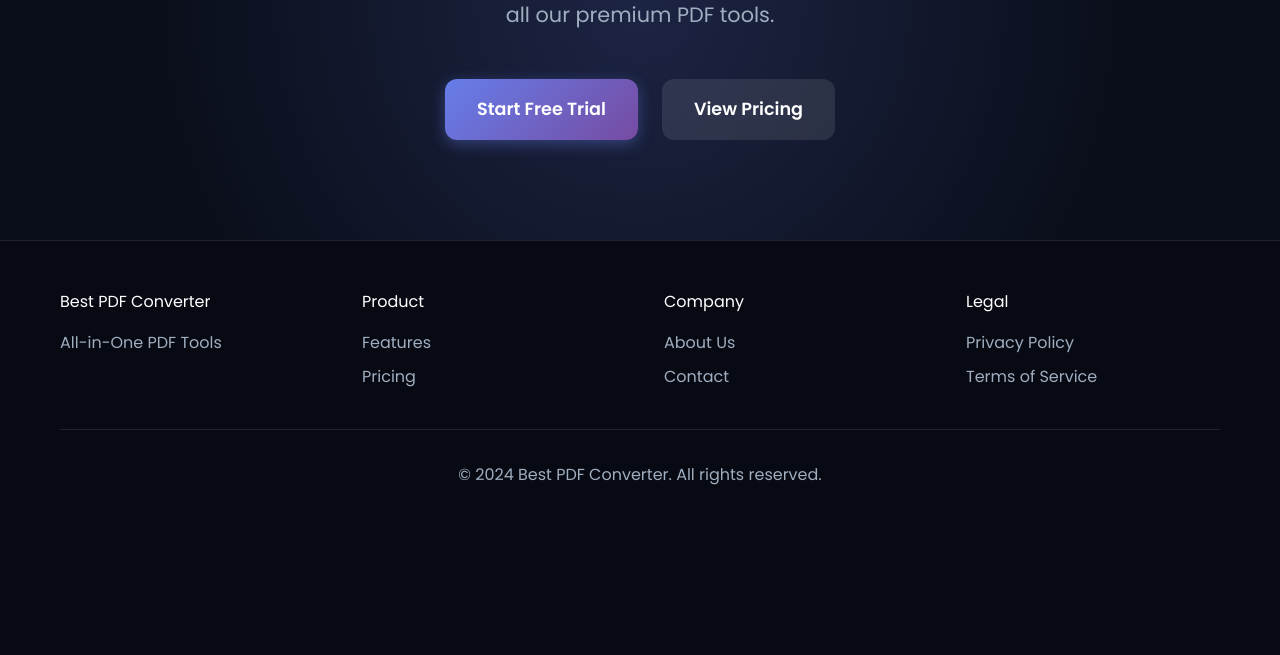
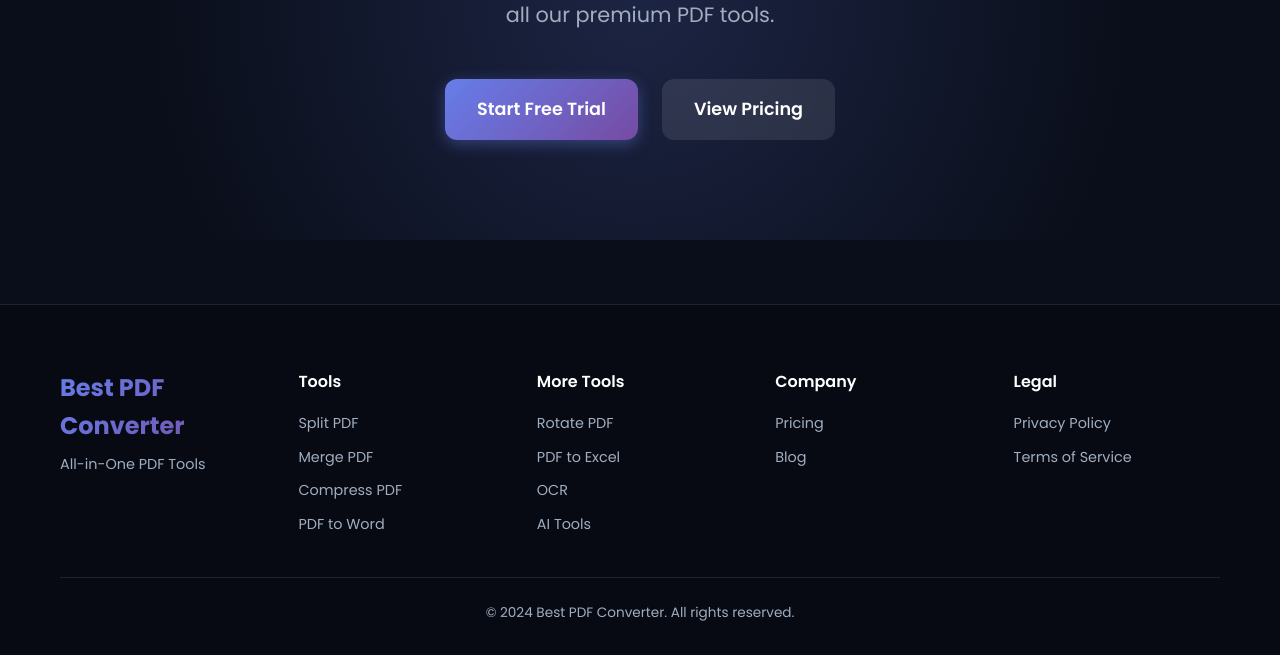
Before and after one commit to zfermi/Zenpdf, a Flask app: page / in a window 1280 px wide. Shown: the part 2210-2865 px from the top of the page. Before the commit the page ends 2695 px from the top, so only its background shows below. Run offline with Flask 3, Linux system fonts and the light colour scheme; data that the repository does not hold is empty; some libraries are stand-ins or nearby versions.

Commit message:
Add shared footer component and update 18 templates to use it

```diff
--- a/templates/admin_panel.html
+++ b/templates/admin_panel.html
@@ -641,11 +641,7 @@
         </div>
     </section>
 
-    <footer class="footer">
-        <div class="container">
-            <p>&copy; 2024 Best PDF Converter. All rights reserved.</p>
-        </div>
-    </footer>
+    {% include 'components/footer.html' %}
 
     <script>
         const navToggle = document.getElementById('nav-toggle');
--- a/templates/auth/login.html
+++ b/templates/auth/login.html
@@ -490,11 +490,7 @@
     </div>
 
     <!-- Footer -->
-    <footer class="footer">
-        <div class="container">
-            <p>&copy; 2024 Best PDF Converter. All rights reserved.</p>
-        </div>
-    </footer>
+    {% include 'components/footer.html' %}
 </body>
 
 </html>
--- a/templates/auth/register.html
+++ b/templates/auth/register.html
@@ -567,11 +567,7 @@
     </div>
 
     <!-- Footer -->
-    <footer class="footer">
-        <div class="container">
-            <p>&copy; 2024 Best PDF Converter. All rights reserved.</p>
-        </div>
-    </footer>
+    {% include 'components/footer.html' %}
 </body>
 
 </html>
--- /dev/null
+++ b/templates/components/footer.html
@@ -0,0 +1,133 @@
+<!-- Shared Footer Component -->
+<footer class="footer">
+    <div class="container">
+        <div class="footer-content">
+            <div class="footer-section">
+                <h3>Best PDF Converter</h3>
+                <p>All-in-One PDF Tools</p>
+            </div>
+            <div class="footer-section">
+                <h4>Tools</h4>
+                <ul>
+                    <li><a href="{{ url_for('split_pdf') }}">Split PDF</a></li>
+                    <li><a href="{{ url_for('merge_pdf') }}">Merge PDF</a></li>
+                    <li><a href="{{ url_for('compress_pdf') }}">Compress PDF</a></li>
+                    <li><a href="{{ url_for('pdf2word') }}">PDF to Word</a></li>
+                </ul>
+            </div>
+            <div class="footer-section">
+                <h4>More Tools</h4>
+                <ul>
+                    <li><a href="{{ url_for('rotate_pdf') }}">Rotate PDF</a></li>
+                    <li><a href="{{ url_for('pdf2excel') }}">PDF to Excel</a></li>
+                    <li><a href="{{ url_for('ocr_page') }}">OCR</a></li>
+                    <li><a href="{{ url_for('ai_tools') }}">AI Tools</a></li>
+                </ul>
+            </div>
+            <div class="footer-section">
+                <h4>Company</h4>
+                <ul>
+                    <li><a href="{{ url_for('pricing') }}">Pricing</a></li>
+                    <li><a href="{{ url_for('blog') }}">Blog</a></li>
+                    {% if current_user.is_authenticated %}
+                    <li><a href="{{ url_for('dashboard') }}">Dashboard</a></li>
+                    {% endif %}
+                </ul>
+            </div>
+            <div class="footer-section">
+                <h4>Legal</h4>
+                <ul>
+                    <li><a href="{{ url_for('privacy_policy') }}">Privacy Policy</a></li>
+                    <li><a href="{{ url_for('terms_of_service') }}">Terms of Service</a></li>
+                </ul>
+            </div>
+        </div>
+        <div class="footer-bottom">
+            <p>&copy; 2024 Best PDF Converter. All rights reserved.</p>
+        </div>
+    </div>
+</footer>
+
+<style>
+    .footer {
+        background: var(--darker-bg, #070A13);
+        border-top: 1px solid var(--border-color, rgba(255, 255, 255, 0.1));
+        padding: 4rem 0 2rem;
+        margin-top: 4rem;
+    }
+
+    .footer-content {
+        display: grid;
+        grid-template-columns: repeat(auto-fit, minmax(180px, 1fr));
+        gap: 2rem;
+        margin-bottom: 2rem;
+    }
+
+    .footer-section h3 {
+        font-size: 1.5rem;
+        font-weight: 700;
+        background: var(--primary-gradient, linear-gradient(135deg, #667eea 0%, #764ba2 100%));
+        -webkit-background-clip: text;
+        -webkit-text-fill-color: transparent;
+        background-clip: text;
+        margin-bottom: 0.5rem;
+    }
+
+    .footer-section h4 {
+        font-size: 1rem;
+        font-weight: 600;
+        color: var(--text-primary, #ffffff);
+        margin-bottom: 1rem;
+    }
+
+    .footer-section p {
+        color: var(--text-secondary, #a0aec0);
+        font-size: 0.9rem;
+    }
+
+    .footer-section ul {
+        list-style: none;
+        padding: 0;
+        margin: 0;
+    }
+
+    .footer-section li {
+        margin-bottom: 0.5rem;
+    }
+
+    .footer-section a {
+        color: var(--text-secondary, #a0aec0);
+        text-decoration: none;
+        font-size: 0.9rem;
+        transition: color 0.3s ease;
+    }
+
+    .footer-section a:hover {
+        color: var(--text-primary, #ffffff);
+    }
+
+    .footer-bottom {
+        border-top: 1px solid var(--border-color, rgba(255, 255, 255, 0.1));
+        padding-top: 1.5rem;
+        text-align: center;
+    }
+
+    .footer-bottom p {
+        color: var(--text-secondary, #a0aec0);
+        font-size: 0.85rem;
+        margin: 0;
+    }
+
+    @media (max-width: 768px) {
+        .footer-content {
+            grid-template-columns: repeat(2, 1fr);
+        }
+    }
+
+    @media (max-width: 480px) {
+        .footer-content {
+            grid-template-columns: 1fr;
+            text-align: center;
+        }
+    }
+</style>
--- a/templates/compress.html
+++ b/templates/compress.html
@@ -715,11 +715,7 @@
         </div>
     </section>
 
-    <footer class="footer">
-        <div class="container">
-            <p>&copy; 2024 Best PDF Converter. All rights reserved.</p>
-        </div>
-    </footer>
+    {% include 'components/footer.html' %}
 
     <!-- Pending file handler from homepage -->
     <script src="{{ url_for('static', filename='js/pending-file-handler.js') }}"></script>
--- a/templates/dashboard.html
+++ b/templates/dashboard.html
@@ -701,11 +701,7 @@
         </div>
     </section>
 
-    <footer class="footer">
-        <div class="container">
-            <p>&copy; 2024 Best PDF Converter. All rights reserved.</p>
-        </div>
-    </footer>
+    {% include 'components/footer.html' %}
 
     <script>
         const navToggle = document.getElementById('nav-toggle');
--- a/templates/index.html
+++ b/templates/index.html
@@ -1149,44 +1149,8 @@
     </section>
     {% endif %}
 
-    <!-- Footer -->
-    <footer class="footer">
-        <div class="container">
-            <div class="footer-content">
-                <div class="footer-section">
-                    <h3>Best PDF Converter</h3>
-                    <p>All-in-One PDF Tools</p>
-                </div>
-                <div class="footer-section">
-                    <h4>Product</h4>
-                    <ul>
-                        <li><a href="#features">Features</a></li>
-                        <li><a href="{{ url_for('pricing') }}">Pricing</a></li>
-                        {% if current_user.is_authenticated %}
-                        <li><a href="{{ url_for('dashboard') }}">Dashboard</a></li>
-                        {% endif %}
-                    </ul>
-                </div>
-                <div class="footer-section">
-                    <h4>Company</h4>
-                    <ul>
-                        <li><a href="#">About Us</a></li>
-                        <li><a href="#">Contact</a></li>
-                    </ul>
-                </div>
-                <div class="footer-section">
-                    <h4>Legal</h4>
-                    <ul>
-                        <li><a href="{{ url_for('privacy_policy') }}">Privacy Policy</a></li>
-                        <li><a href="{{ url_for('terms_of_service') }}">Terms of Service</a></li>
-                    </ul>
-                </div>
-            </div>
-            <div class="footer-bottom">
-                <p>&copy; 2024 Best PDF Converter. All rights reserved.</p>
-            </div>
-        </div>
-    </footer>
+    {% include 'components/footer.html' %}
+
 
     <script>
         // Upload Zone Functionality
--- a/templates/merge.html
+++ b/templates/merge.html
@@ -773,11 +773,7 @@
         </div>
     </section>
 
-    <footer class="footer">
-        <div class="container">
-            <p>&copy; 2024 Best PDF Converter. All rights reserved.</p>
-        </div>
-    </footer>
+    {% include 'components/footer.html' %}
 
     <!-- Pending file handler from homepage -->
     <script src="{{ url_for('static', filename='js/pending-file-handler.js') }}"></script>
--- a/templates/ocr.html
+++ b/templates/ocr.html
@@ -961,11 +961,7 @@
         </div>
     </section>
 
-    <footer class="footer">
-        <div class="container">
-            <p>&copy; 2024 Best PDF Converter. All rights reserved.</p>
-        </div>
-    </footer>
+    {% include 'components/footer.html' %}
 
     <script>
         const navToggle = document.getElementById('nav-toggle');
--- a/templates/pdf2excel.html
+++ b/templates/pdf2excel.html
@@ -705,11 +705,7 @@
         </div>
     </section>
 
-    <footer class="footer">
-        <div class="container">
-            <p>&copy; 2024 Best PDF Converter. All rights reserved.</p>
-        </div>
-    </footer>
+    {% include 'components/footer.html' %}
 
     <!-- Pending file handler from homepage -->
     <script src="{{ url_for('static', filename='js/pending-file-handler.js') }}"></script>
--- a/templates/pdf2jpg.html
+++ b/templates/pdf2jpg.html
@@ -704,11 +704,7 @@
         </div>
     </section>
 
-    <footer class="footer">
-        <div class="container">
-            <p>&copy; 2024 Best PDF Converter. All rights reserved.</p>
-        </div>
-    </footer>
+    {% include 'components/footer.html' %}
 
     <!-- Pending file handler from homepage -->
     <script src="{{ url_for('static', filename='js/pending-file-handler.js') }}"></script>
--- a/templates/pdf2ppt.html
+++ b/templates/pdf2ppt.html
@@ -705,11 +705,7 @@
         </div>
     </section>
 
-    <footer class="footer">
-        <div class="container">
-            <p>&copy; 2024 Best PDF Converter. All rights reserved.</p>
-        </div>
-    </footer>
+    {% include 'components/footer.html' %}
 
     <!-- Pending file handler from homepage -->
     <script src="{{ url_for('static', filename='js/pending-file-handler.js') }}"></script>
--- a/templates/pdf2word.html
+++ b/templates/pdf2word.html
@@ -704,11 +704,7 @@
         </div>
     </section>
 
-    <footer class="footer">
-        <div class="container">
-            <p>&copy; 2024 Best PDF Converter. All rights reserved.</p>
-        </div>
-    </footer>
+    {% include 'components/footer.html' %}
 
     <!-- Pending file handler from homepage -->
     <script src="{{ url_for('static', filename='js/pending-file-handler.js') }}"></script>
--- a/templates/rotate.html
+++ b/templates/rotate.html
@@ -719,11 +719,7 @@
         </div>
     </section>
 
-    <footer class="footer">
-        <div class="container">
-            <p>&copy; 2024 Best PDF Converter. All rights reserved.</p>
-        </div>
-    </footer>
+    {% include 'components/footer.html' %}
 
     <!-- Pending file handler from homepage -->
     <script src="{{ url_for('static', filename='js/pending-file-handler.js') }}"></script>
```
Also changed, not shown: templates/ai-tools.html (+2 -11 lines), templates/blog.html (+2 -12 lines), templates/pricing.html (+2 -9 lines), templates/split.html (+2 -6 lines), templates/success.html (+2 -6 lines).
